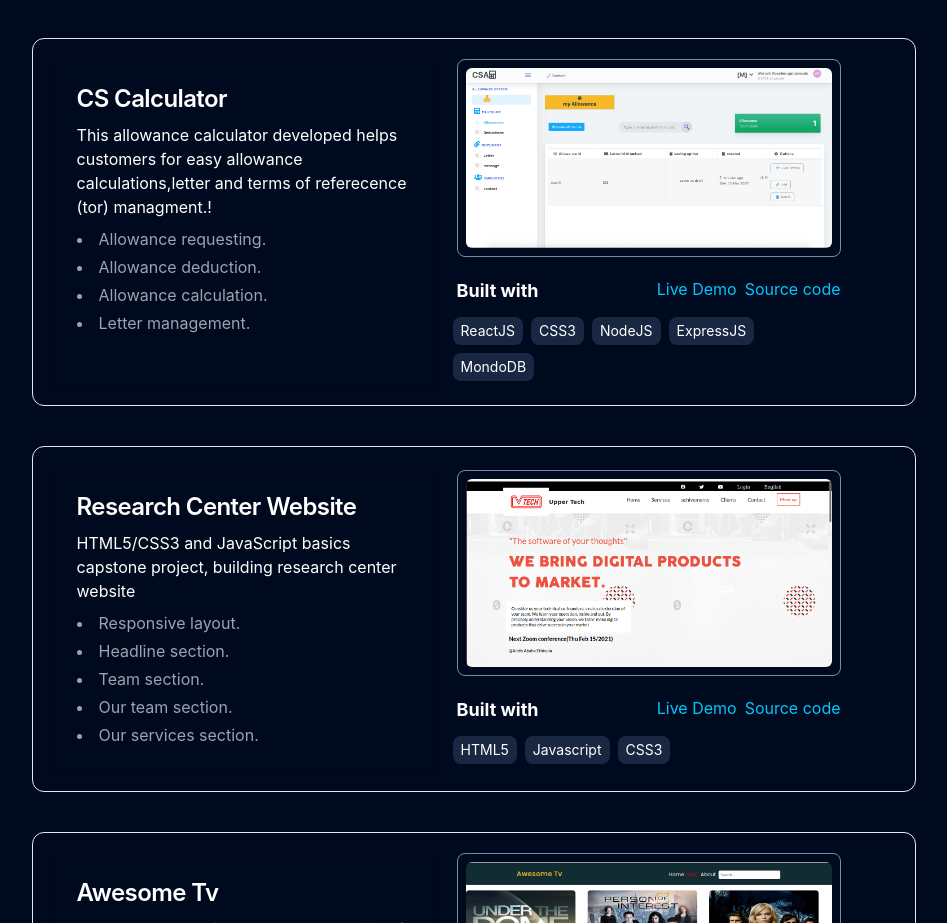
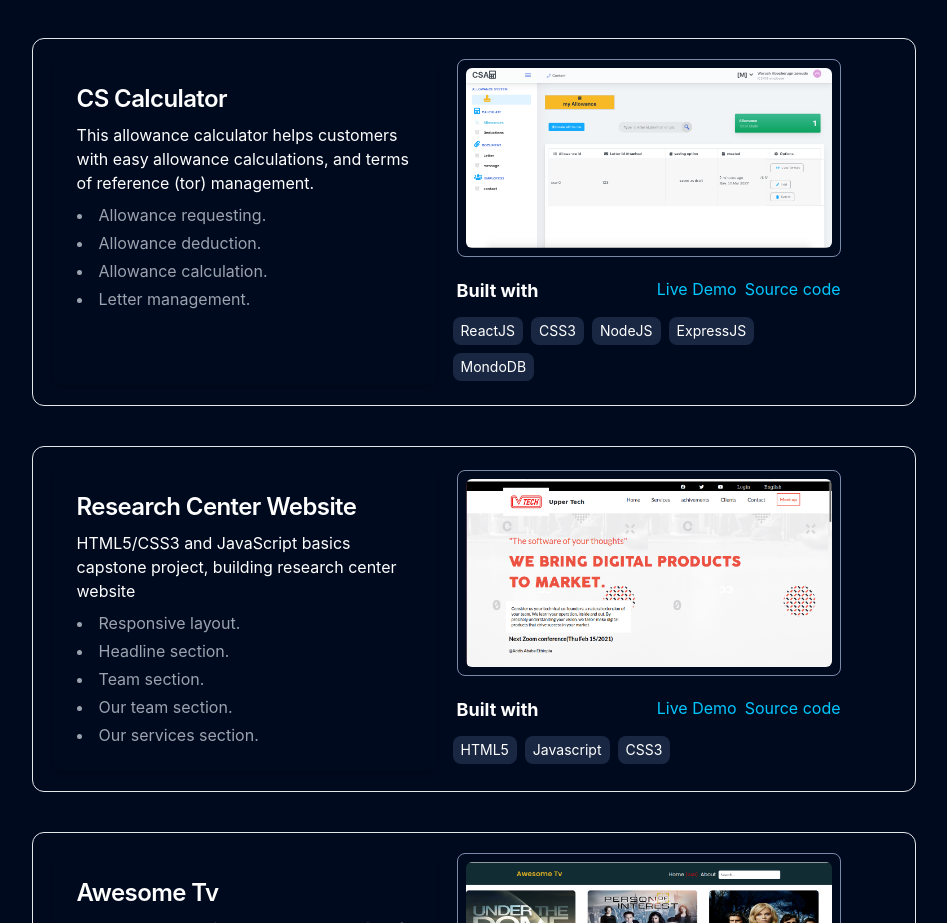
Before and after one commit to worashf/portfolio, a Next.js app: page /portfolio in a window 1280 px wide. Shown: the part 1493-2416 px from the top of the page, without its empty margins (252-1199 px from the left). Built offline with nearby package versions, Linux system fonts and the light colour scheme.

Commit message:
Fix project description

```diff
--- a/data/projects.js
+++ b/data/projects.js
@@ -50,7 +50,7 @@ const projects = [
   {
     id: 3,
     title: 'CS Calculator',
-    desc: 'This allowance calculator developed helps customers for easy allowance calculations,letter and terms of referecence (tor) managment.!',
+    desc: 'This allowance calculator helps customers with easy allowance calculations,  and terms of reference (tor) management.',
     img: '/static/projects/allowance-management.png',
     link: 'https://cs-allowance.herokuapp.com',
     github: 'https://github.com/worashf/allowance-client',
```
